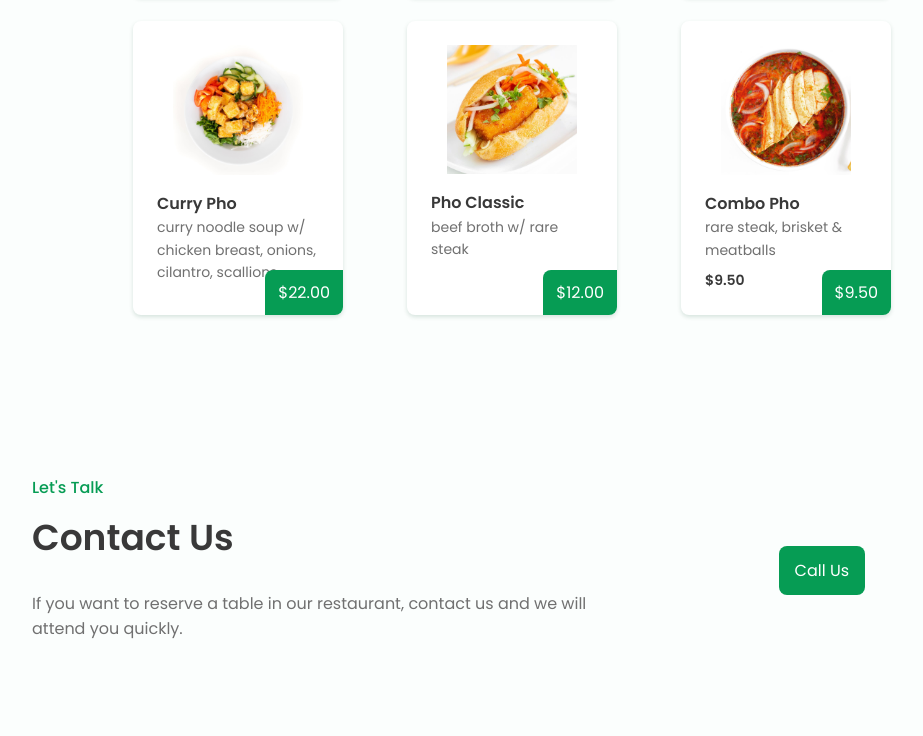
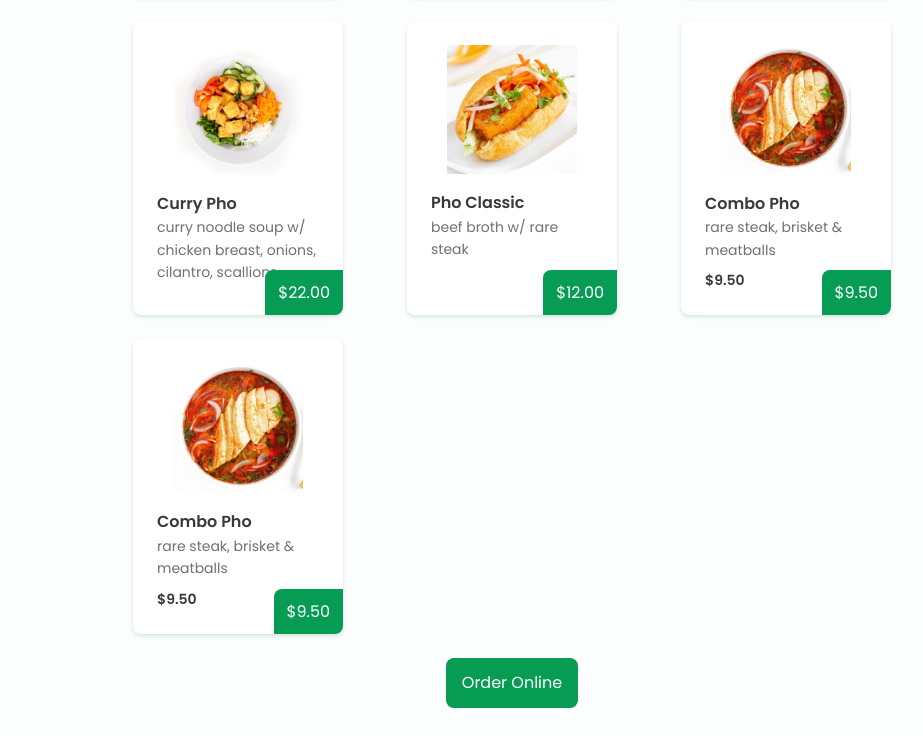
Before and after one commit to hdnguyen2010/goPho-website, a website: page index.html in a window 1280 px wide. Shown: the part 2064-2800 px from the top of the page, without its empty margins (128-1051 px from the left). Drawn offline with nearby package versions, Linux system fonts and the light colour scheme.

Commit message:
adjusted order button inside menu

```diff
--- a/assets/css/styles.css
+++ b/assets/css/styles.css
@@ -394,6 +394,11 @@ img{
   border-radius: .5rem 0 .5rem 0;
 }
 
+.order__button{
+  text-align: center;
+  padding-top: 1.5rem;
+}
+
 /*========== APP ==========*/
 .app__data{
   text-align: center;
--- a/assets/js/main.js
+++ b/assets/js/main.js
@@ -99,7 +99,7 @@ const sr = ScrollReveal({
 
 sr.reveal(`.home__data, .home__video,
             .about__data, .about__img, .menu__content,
-            .app__data, .app__img,
+            .order__button,
             .contact__data, .contact__button,
             .footer__content`, {
     interval: 125
--- a/index.html
+++ b/index.html
@@ -32,7 +32,8 @@
           <li class="nav__item"><a href="#home" class="nav__link">Home</a></li>
           <li class="nav__item"><a href="#about" class="nav__link">About</a></li>
           <li class="nav__item"><a href="#menu" class="nav__link">Menu</a></li>
-          <li class="nav__item"><a href="#contact" class="nav__link">Contact</a></li>
+          <li class="nav__item"><a href="https://www.toasttab.com/gopho.davie/v3"  target="_blank" class="nav__link">Order Online</a></li>
+          <li class="nav__item"><a href="#contact" class="nav__link">Contact Us</a></li>
 
           <li><i class='bx bx-moon change-theme' id="theme-button"></i></li>
         </ul>
@@ -51,7 +52,7 @@
           <div class="home__data">
               <h1 class="home__title">Go Pho</h1>
               <h2 class="home__subtitle">Dude, it’s FUH not FO!</h2>
-              <a href="https://www.toasttab.com/gopho.davie/v3" class="button">Order Online</a>
+              <a href="https://www.toasttab.com/gopho.davie/v3"  target="_blank" class="button">Order Online</a>
           </div>
 
           <iframe src="https://www.youtube.com/embed/G-7q35uRxDk" alt="" class="home__video">
@@ -148,6 +149,16 @@
               <span class="menu__preci">$9.50</span>
               <span class="button menu__button">$9.50</span>
           </div>
+          <div class="menu__content">
+            <img src="assets/img/plate3.jpg" alt="" class="menu__img">
+            <h3 class="menu__name">Combo Pho</h3>
+            <span class="menu__detail">rare steak, brisket & meatballs</span>
+            <span class="menu__preci">$9.50</span>
+            <span class="button menu__button">$9.50</span>
+        </div>
+      </div>
+      <div class="order__button">
+        <a href="https://www.toasttab.com/gopho.davie/v3"  target="_blank" class="button menu__order">Order Online</a>
       </div>
     </section>
 
@@ -155,8 +166,8 @@
     <section class="contact section bd-container" id="contact">
       <div class="contact__container bd-grid">
           <div class="contact__data">
-              <span class="section-subtitle contact__initial">Let's Talk</span>
-              <h2 class="section-title contact__initial">Contact Us</h2>
+              <span class="section-subtitle contact__initial">Get in touch!</span>
+              <h2 class="section-title contact__initial">Contact Go Pho</h2>
               <p class="contact__description">If you want to reserve a table in our restaurant, contact us and we will attend you quickly.</p>
           </div>
 
```
